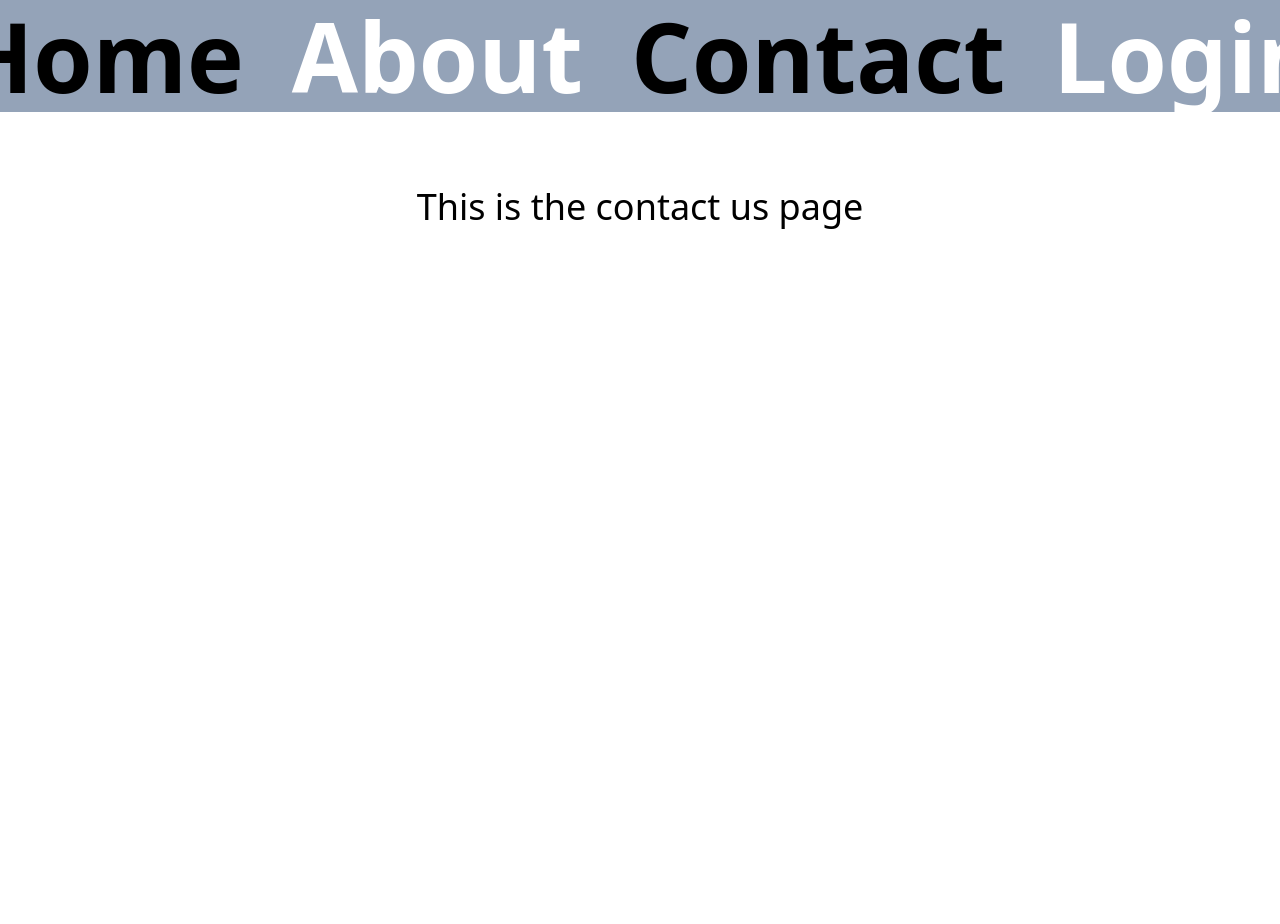
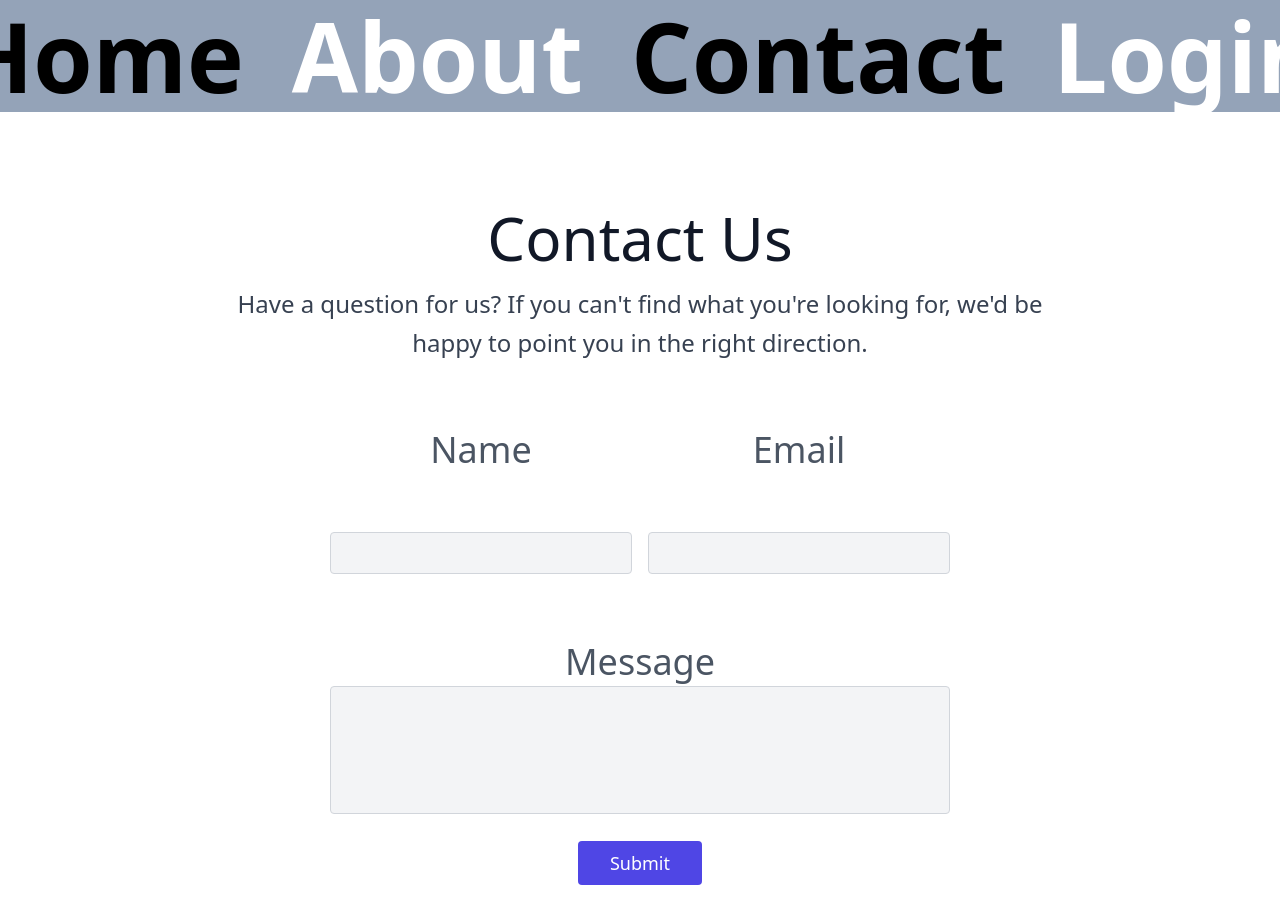
Before and after one commit to BGMloop/Logic-Lords.github.io, a React (Create React App) app: page /contact in a window 1280 px wide. Shown: the top 924 px of the page. Before the commit the page ends 800 px from the top, so only its background shows below. Built offline with nearby package versions, Linux system fonts and the light colour scheme.

Commit message:
Updated Pages to include more information

```diff
--- a/src/pages/About.js
+++ b/src/pages/About.js
@@ -27,9 +27,24 @@
         </Link>
       </div>
       <div>
-        <h1 className="text-4xl mx-[150px] my-[75px]">
-          This is the about us page
-        </h1>
+        <section className="text-gray-700 body-font relative">
+          <div className="container px-5 py-24 mx-auto">
+            <div className="flex flex-col text-center w-full mb-4">
+              <h1 className="text-6xl font-medium title-font mb-4 text-gray-900">
+                About Us
+              </h1>
+              <p className="lg:w-2/3 mx-auto leading-relaxed text-2xl">
+                We are a team of developers who are passionate about creating
+                the worlds best way for friends and family to find a meeting
+                spot that is halfway for both parties. Meet Me Halfway is an
+                independently produced service for approximating the halfway
+                point of any mapped route. Made possible by the Google Maps API,
+                Meet Me Halfway is a free service that allows you to find the
+                midpoint of any route.
+              </p>
+            </div>
+          </div>
+        </section>
       </div>
     </div>
   );
--- a/src/pages/Contact.js
+++ b/src/pages/Contact.js
@@ -27,9 +27,74 @@
         </Link>
       </div>
       <div>
-        <h1 className="text-4xl mx-[150px] my-[75px]">
-          This is the contact us page
-        </h1>
+        <div>
+          <section className="text-gray-700 body-font relative">
+            <div className="container px-5 py-24 mx-auto">
+              <div className="flex flex-col text-center w-full mb-4">
+                <h1 className="text-6xl font-medium title-font mb-4 text-gray-900">
+                  Contact Us
+                </h1>
+                <p className="lg:w-2/3 mx-auto leading-relaxed text-2xl">
+                  Have a question for us? If you can't find what you're looking
+                  for, we'd be happy to point you in the right direction.
+                </p>
+              </div>
+              <div className="lg:w-1/2 md:w-2/3 mx-auto">
+                <div className="flex flex-wrap -m-2">
+                  <div className="p-2 w-1/2">
+                    <div className="relative">
+                      <label for="name" className="text-4xl text-gray-600">
+                        Name
+                      </label>
+                      <input
+                        type="text"
+                        id="name"
+                        name="name"
+                        className="w-full bg-gray-100 rounded border border-gray-300 focus:border-indigo-500 text-base outline-none text-gray-700 py-1 px-3 leading-8 transition-colors duration-200 ease-in-out"
+                      />
+                    </div>
+                  </div>
+                  <div className="p-2 w-1/2">
+                    <div className="relative">
+                      <label
+                        for="email"
+                        className="leading-7 text-4xl text-gray-600"
+                      >
+                        Email
+                      </label>
+                      <input
+                        type="email"
+                        id="email"
+                        name="email"
+                        className="w-full bg-gray-100 rounded border border-gray-300 focus:border-indigo-500 text-base outline-none text-gray-700 py-1 px-3 leading-8 transition-colors duration-200 ease-in-out"
+                      />
+                    </div>
+                  </div>
+                  <div className="p-2 w-full">
+                    <div className="relative">
+                      <label
+                        for="message"
+                        className="leading-7 text-4xl text-gray-600"
+                      >
+                        Message
+                      </label>
+                      <textarea
+                        id="message"
+                        name="message"
+                        className="w-full bg-gray-100 rounded border border-gray-300 focus:border-indigo-500 h-32 text-base outline-none text-gray-700 py-1 px-3 resize-none leading-6 transition-colors duration-200 ease-in-out"
+                      ></textarea>
+                    </div>
+                  </div>
+                  <div className="p-2 w-full">
+                    <button className="flex mx-auto text-white bg-indigo-600 border-0 py-2 px-8 focus:outline-none hover:bg-indigo-700 rounded text-lg">
+                      Submit
+                    </button>
+                  </div>
+                </div>
+              </div>
+            </div>
+          </section>
+        </div>
       </div>
     </div>
   );
--- a/src/pages/Signin.js
+++ b/src/pages/Signin.js
@@ -29,8 +29,8 @@
       <div className="flex min-h-full items-center justify-center py-12 px-4 sm:px-6 lg:px-8">
         <div className="w-full max-w-md space-y-8">
           <div>
-            <h2 className="mt-6 text-center text-3xl font-bold tracking-tight text-gray-900">
-              Sign in to your account
+            <h2 className="mt-6 text-center text-6xl font-bold tracking-tight text-gray-900">
+              Sign in
             </h2>
             <p className="mt-2 text-center text-sm text-gray-600"></p>
           </div>
```
